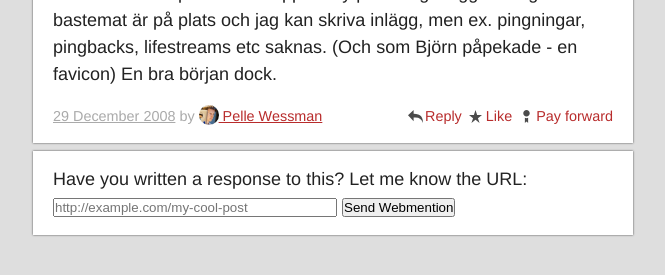
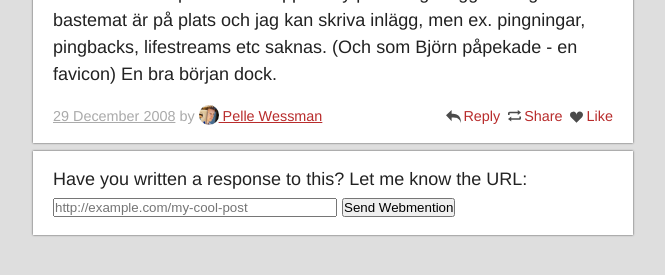
Before and after one commit to voxpelli/voxpelli.github.com, a Jekyll site: the page built from _posts/2008-12-29-ny-blogg.textile, in a window 1280 px wide. Shown: the part 178-453 px from the top of the page, without its empty margins (307-972 px from the left). Built offline with Jekyll 4.4.1, drawn with Linux system fonts in a browser that asks for light colours; comment, search, counter and statistics services are not loaded.

Commit message:
Improved the web-actions – added one, removed one

```diff
--- a/_includes/indieactions.html
+++ b/_includes/indieactions.html
@@ -1,11 +1,11 @@
 {% assign post = include.post %}
 
 <div class="indie-actions">
-  <indie-action do="tip" with="{{ post.url }}">
-    <a class="action tip" target="_blank" href="https://flattr.com/submit/auto?url={url}&amp;user_id=voxpelli{% if post.title != null %}&amp;title={{ post.title | cgi_escape }}{% endif %}&amp;category=text&amp;tags=blog&amp;language={% if post.lang != null %}{{ post.lang | cgi_escape }}{% else %}sv{% endif %}">Pay forward</a>
-  </indie-action>
   <indie-action do="like" with="{{ post.url }}">
     <a class="action like" target="_blank" href="https://plus.google.com/share?url={url}">Like</a>
+  </indie-action>
+  <indie-action do="repost" with="{{ post.url }}">
+    <a class="action repost" target="_blank" href="https://twitter.com/intent/tweet?url={url}">Share</a>
   </indie-action>
   <indie-action do="reply" with="{{ post.url }}">
     <a class="action reply" target="_blank" href="https://twitter.com/intent/tweet?url={url}">Reply</a>
--- a/_includes/section.html
+++ b/_includes/section.html
@@ -1,7 +1,7 @@
 {% assign collectionsize = include.collection | size %}
 
 {% for post in include.collection limit:include.limit %}
-  {% include post.html post=post %}
+  {% include post.html post=post indieactions=true %}
 {% endfor %}
 
 {% if collectionsize > include.limit %}
--- a/css/style.css
+++ b/css/style.css
@@ -27,8 +27,8 @@
 .indie-actions a{text-decoration: none}
 indie-action a:before {content: "";opacity:.7;background:no-repeat center center;background-size: auto 13px;display:inline-block;width:16px;height:16px;margin: 0 2px 0 0;vertical-align:text-top;}
 indie-action[do="reply"] a:before {background-image: url(img/reply.svg);}
-indie-action[do="like"] a:before {background-image: url(img/star.svg);}
-indie-action[do="tip"] a:before {background-image: url(img/badge.svg);}
+indie-action[do="repost"] a:before {background-image: url(img/loop.svg);}
+indie-action[do="like"] a:before {background-image: url(img/heart.svg);}
 indie-action.indieconfig-loading a:before {opacity:1;background-image: url(img/loader.gif);background-size: 16px 16px;}
 .subtome{text-align:center}
 .h-entry .h-card .u-photo{width:20px;border-radius:20px;vertical-align:middle;position:relative;top:-2px;}
```
Also changed, not shown: css/img/badge.svg (deleted), css/img/heart.svg (added), css/img/loop.svg (added), css/img/star.svg (deleted).
